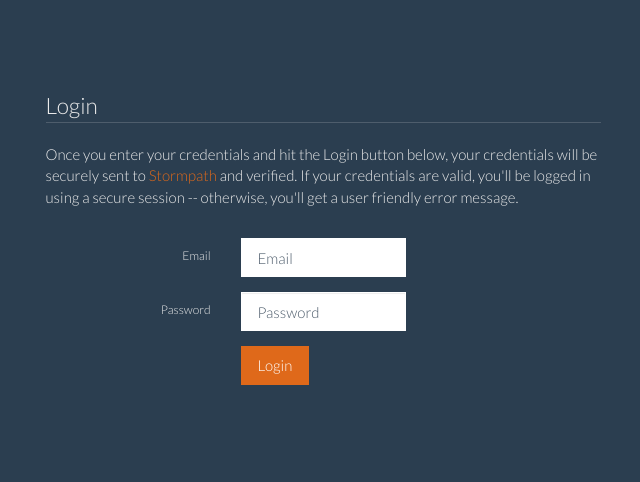
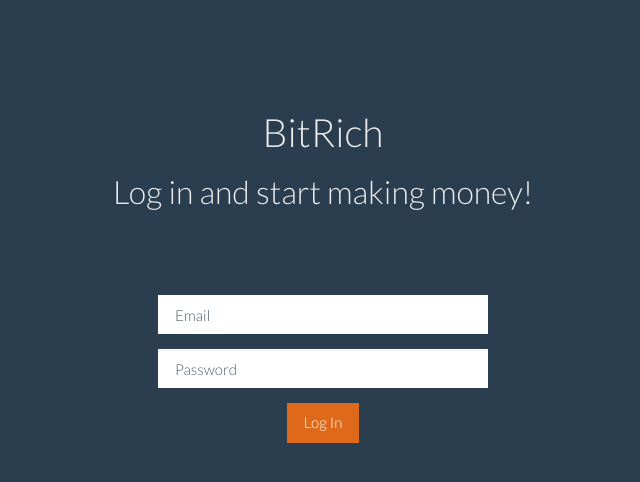
Before and after one commit to rdegges/bitrich-www, a Flask app: template templates/login.html in a window 1280 px wide. Shown: the part 50-532 px from the top of the page, without its empty margins (317-957 px from the left). Run offline with Flask 2, Linux system fonts and the light colour scheme; the template is opened without the code that fills it, so the values that code supplies are empty; some libraries are stand-ins or nearby versions.

Commit message:
Doing login template.

```diff
--- a/templates/login.html
+++ b/templates/login.html
@@ -4,38 +4,28 @@
 {% block body %}
   <div class="login">
     <div class="row">
+      <div class="center-me">
+        <h1>BitRich</h1>
+        <h2>Log in and start making money!</h2>
+      </div>
       <div class="col-lg-6 col-lg-offset-3">
         <form class="bs-example form-horizontal" method="post" action="">
           <fieldset>
-            <legend>Login</legend>
             {% if error %}
-              <div class="alert alert-dismissable alert-danger login-fail">
+              <div class="alert alert-dismissable alert-danger register-fail">
                 <button type="button" class="close" data-dismiss="alert">&times;</button>
                 {{ error }}
               </div>
             {% endif %}
-            <p class="last-p">
-              Once you enter your credentials and hit the Login button below,
-              your credentials will be securely sent to
-              <a href="https://stormpath.com">Stormpath</a> and verified.  If
-              your credentials are valid, you'll be logged in using a secure
-              session -- otherwise, you'll get a user friendly error message.
-            </p>
-            <div class="form-group">
-              <label for="email" class="col-lg-4 control-label">Email</label>
-              <div class="col-lg-4">
+            <div class="omgform">
+              <div class="form-group">
                 <input type="email" class="form-control" id="email" name="email" placeholder="Email" autofocus>
               </div>
-            </div>
-            <div class="form-group">
-              <label for="password" class="col-lg-4 control-label">Password</label>
-              <div class="col-lg-4">
+              <div class="form-group">
                 <input type="password" class="form-control" id="password" name="password" placeholder="Password">
               </div>
-            </div>
-            <div class="form-group">
-              <div class="col-lg-10 col-lg-offset-4">
-                <button type="submit" class="btn btn-primary">Login</button>
+              <div class="form-group creatish">
+                <button type="submit" class="btn btn-primary">Log In</button>
               </div>
             </div>
           </fieldset>
```
